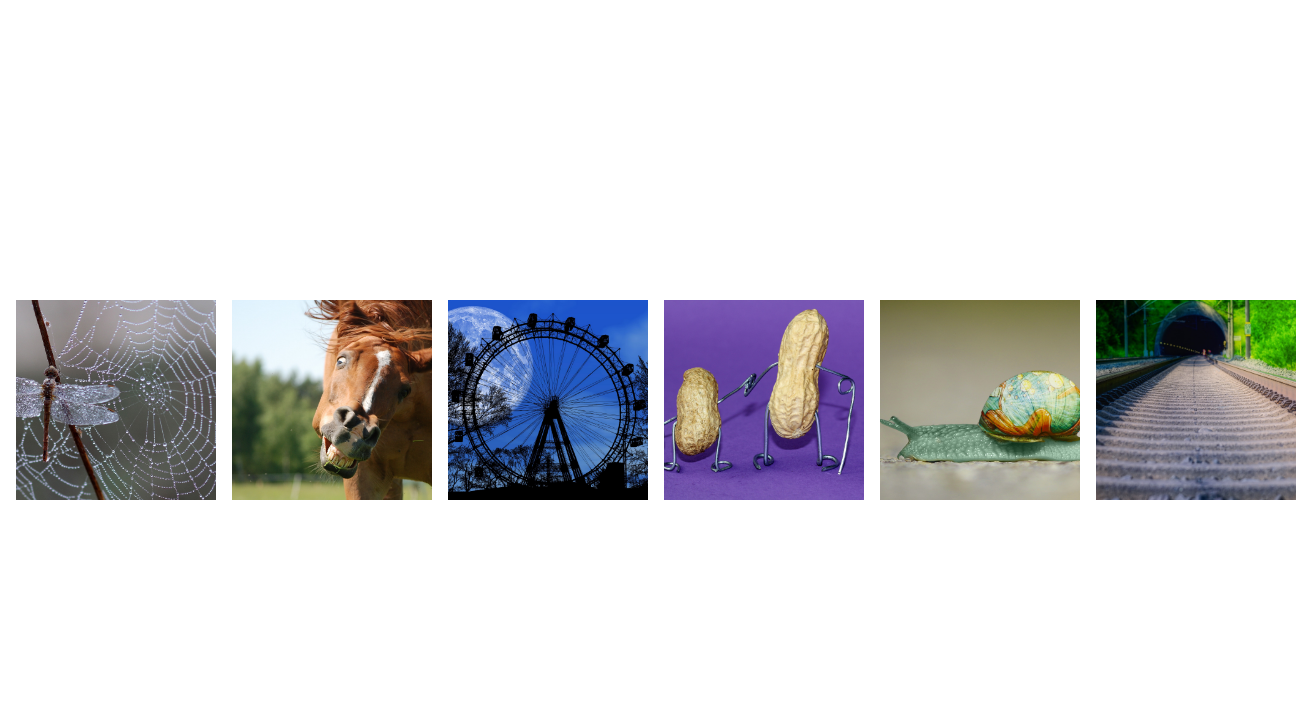
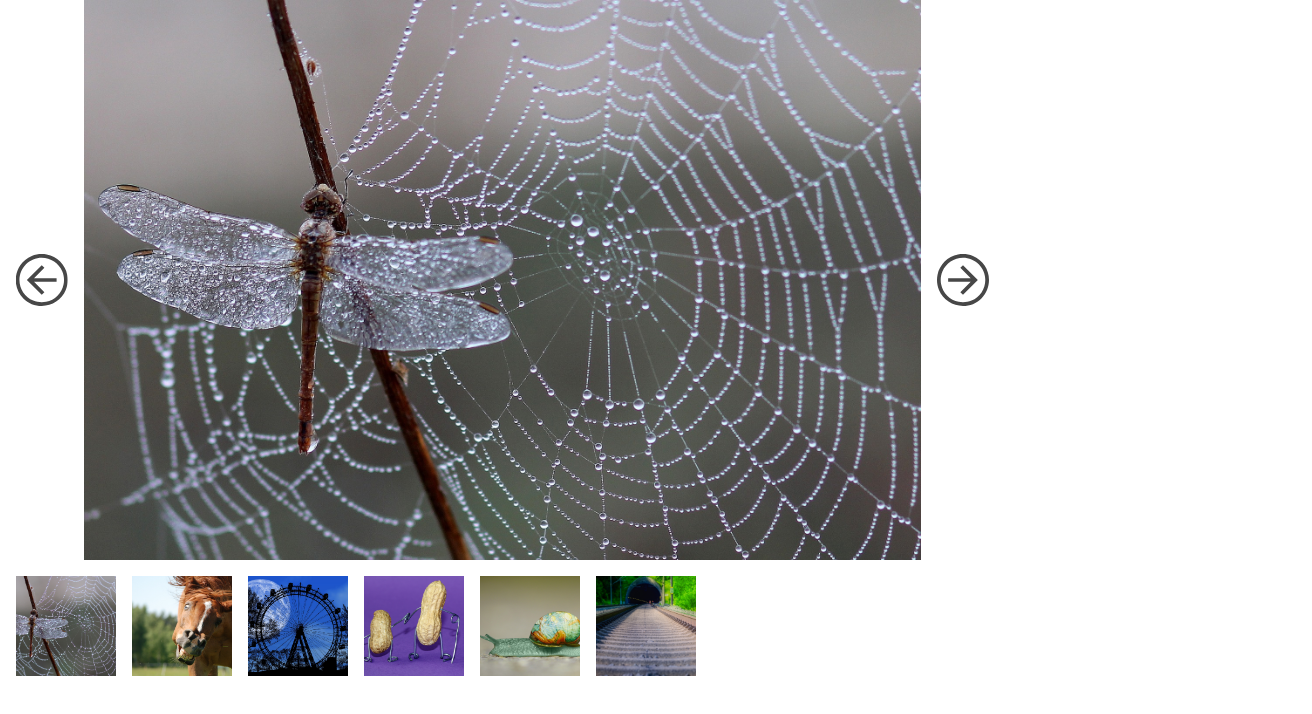
Before and after one commit to OlegStrekachev/React-Lightbox-Gallery, a React (Vite) app: page / in a window 1280 px wide. Shown: the top 714 px of the page, 1312 px wide, since content can reach past the window. Built offline with nearby package versions, Linux system fonts and the light colour scheme.

Commit message:
Before introducin gallery Wrapper

```diff
--- a/src/assets/resetstyle.css
+++ b/src/assets/resetstyle.css
@@ -45,3 +45,7 @@ table {
 	border-collapse: collapse;
 	border-spacing: 0;
 }
+
+* {
+	box-sizing: border-box;
+}
--- a/src/features/gallery/components/GalleryContainer.module.css
+++ b/src/features/gallery/components/GalleryContainer.module.css
@@ -1,15 +1,76 @@
+.galleryWrapper {
+  height: 100vh;
+  display: grid;
+  grid-template-columns: 1fr 10fr 1fr;
+  grid-template-rows: 7fr 3fr;
+}
+
+.mainImage {
+  grid-area: 1 / 2 / 2 / 3;
+  display: flex;
+  justify-content: center;
+  align-items: center;
+  overflow: hidden;
+}
+
+.mainImage > img {
+  height: 100%;
+  max-width: 100%;
+  object-fit: contain;
+}
 
 .galleryContainer {
-    margin: 1rem;
-    white-space: nowrap;
-    overflow: hidden;
-    display: flex;
-    gap: 1rem;
+  grid-area: 2 / 1 / 3 / -1;
+  width: 100%;
+  padding: 1rem;
+  white-space: nowrap;
+  overflow-x: hidden;
+  display: flex;
+  gap: 1rem;
 }
 
 .galleryContainer > img {
-    width: 200px;
-    height: 200px;
-    object-fit: cover;
-    cursor: pointer;
+  height: 100px;
+  aspect-ratio: 1/1;
+  object-fit: cover;
+  cursor: pointer;
 }
+
+.slideRightIcon {
+  grid-area: 1 / 3 / 2 / 4;
+  align-self: center;
+  justify-self: center;
+  width: 100%;
+  padding: 1rem;
+  background: none;
+  color: inherit;
+  border: none;
+  cursor: pointer;
+  outline: inherit;
+  display: flex;
+  justify-content: center;
+  align-items: center;
+}
+
+.slideLeftIcon {
+  transform: scaleX(-1);
+  grid-area: 1 / 1 / 2 / 2;
+  align-self: center;
+  justify-self: center;
+  width: 100%;
+  padding: 1rem;
+  background: none;
+  color: inherit;
+  border: none;
+  cursor: pointer;
+  outline: inherit;
+  display: flex;
+  justify-content: center;
+  align-items: center;
+}
+
+.slideRightIcon > img,
+.slideLeftIcon > img {
+  width: 100%;
+  object-fit: cover;
+}
--- a/src/features/gallery/components/GalleryContainer.tsx
+++ b/src/features/gallery/components/GalleryContainer.tsx
@@ -1,5 +1,7 @@
 import styles from "./GalleryContainer.module.css";
 import { useRef, useState } from "react";
+// Import SVG as a URL
+import SlideRightIcon from "../assets/vector/slideRightIcon.svg";
 
 // Define the type for the imported image modules
 type ImageModule = {
@@ -29,6 +31,7 @@ export const GalleryContainer = () => {
 
   const galleryContainerRef = useRef<HTMLDivElement>(null);
 
+
   // function to scroll to the image with the given id
   function scrollToId(imageNode: HTMLImageElement) {
     imageNode.scrollIntoView({
@@ -41,7 +44,11 @@ export const GalleryContainer = () => {
   //  function to determine the index of the closest gallery image to the center of the screen (for now let's assume the center of the screen is the center of the gallery container)
 
   const findClosestImageIndex = (): number | null => {
-    if (!galleryContainerRef.current) return null;
+    // Assign to a local variable to ensure non-null value within the loop
+    const galleryCurrent = galleryContainerRef.current;
+
+    // Early return if galleryCurrent is null
+    if (!galleryCurrent) return null;
 
     let closestDistance = Infinity;
     let closestImageIndex: number | null = null;
@@ -51,8 +58,8 @@ export const GalleryContainer = () => {
       const imgCenterX = imgRectModel.left + imgRectModel.width / 2;
 
       const galleryCenter =
-        galleryContainerRef.current!.getBoundingClientRect().left +
-        galleryContainerRef.current!.clientWidth / 2;
+        galleryCurrent.getBoundingClientRect().left +
+        galleryCurrent.clientWidth / 2;
       const distance = Math.abs(imgCenterX - galleryCenter);
 
       if (distance < closestDistance) {
@@ -108,9 +115,41 @@ export const GalleryContainer = () => {
     setIsDragging(false);
   };
 
+  // Defining click handlers for the arrow buttons to slide the gallery
+
+  const onSlideRightClick = () => {
+    const nextIndex = currentImageIndex + 1;
+    if (nextIndex < imageModules.length - 1) {
+      setCurrentImageIndex(nextIndex);
+      scrollToId(imageRefs.get(nextIndex));
+    }
+  };
+
+  const onSlideLeftClick = () => {
+    const previousIndex = currentImageIndex - 1;
+    if (previousIndex >= 1) {
+      setCurrentImageIndex(previousIndex - 1);
+      scrollToId(imageRefs.get(previousIndex));
+    }
+  };
+
   return (
     <div className={styles.galleryWrapper}>
-      <div className={styles.mainImage}></div>
+      <div className={styles.mainImage}>
+        {imageModules[currentImageIndex] && (
+          <img
+            src={imageModules[currentImageIndex].default}
+            alt={`Gallery item ${currentImageIndex}`}
+          />
+        )}
+      </div>
+      <button className={styles.slideRightIcon} onClick={onSlideRightClick}>
+        <img src={SlideRightIcon} alt="Slide Right" />
+      </button>
+      <button className={styles.slideLeftIcon} onClick={onSlideLeftClick}>
+        <img src={SlideRightIcon} alt="Slide Right" />
+      </button>
+
       <div
         ref={galleryContainerRef}
         className={styles.galleryContainer}
--- a/vite.config.ts
+++ b/vite.config.ts
@@ -1,6 +1,7 @@
 import { defineConfig } from 'vite';
 import react from '@vitejs/plugin-react';
 import { resolve } from 'path';
+
 
 export default defineConfig({
   plugins: [react()],
```
Also changed, not shown: src/declarations.d.ts (+4 -4 lines), src/features/gallery/assets/vector/slideRightIcon.svg (added).
